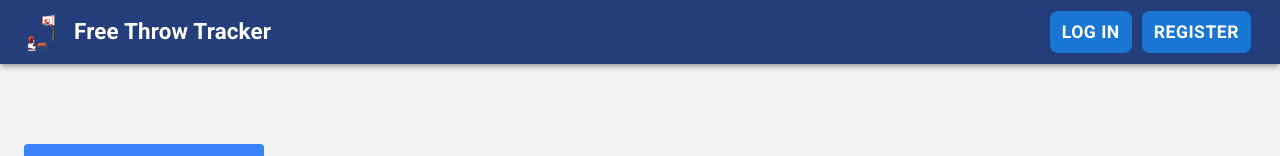
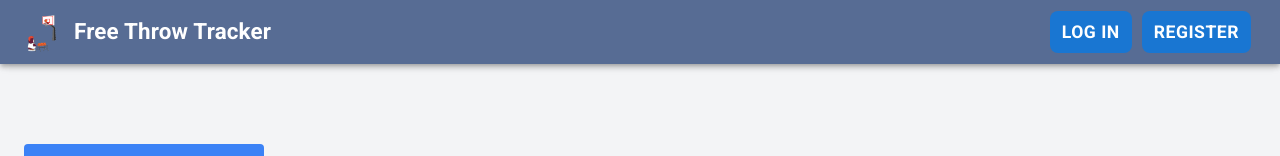
Before and after one commit to arnie12a/Free-Throw-Tracker-App, a React (Create React App) app in the folder ftapp/: page /leaderboard in a window 1280 px wide. Shown: the top 156 px of the page. Built offline with nearby package versions, Linux system fonts and the light colour scheme; no server answers.

Commit message:
changed the background color of the header

```diff
--- a/ftapp/src/components/header/index.jsx
+++ b/ftapp/src/components/header/index.jsx
@@ -27,9 +27,9 @@ const Header = () => {
       backgroundColor: '#1565C0',
     },
   };
-// #2d75bd
+//rgb(78, 82, 86)
   return (
-    <AppBar position="fixed" sx={{ backgroundColor: '#233e7a' }}>
+    <AppBar position="fixed" sx={{ backgroundColor: '#576c94' }}>
       <Toolbar>
         <div style={{ display: 'flex', alignItems: 'center', flexGrow: 1 }}>
           <img src="missedShot.gif" alt="Logo" style={{ width: 40, height: 40, marginRight: 10 }} />
```
